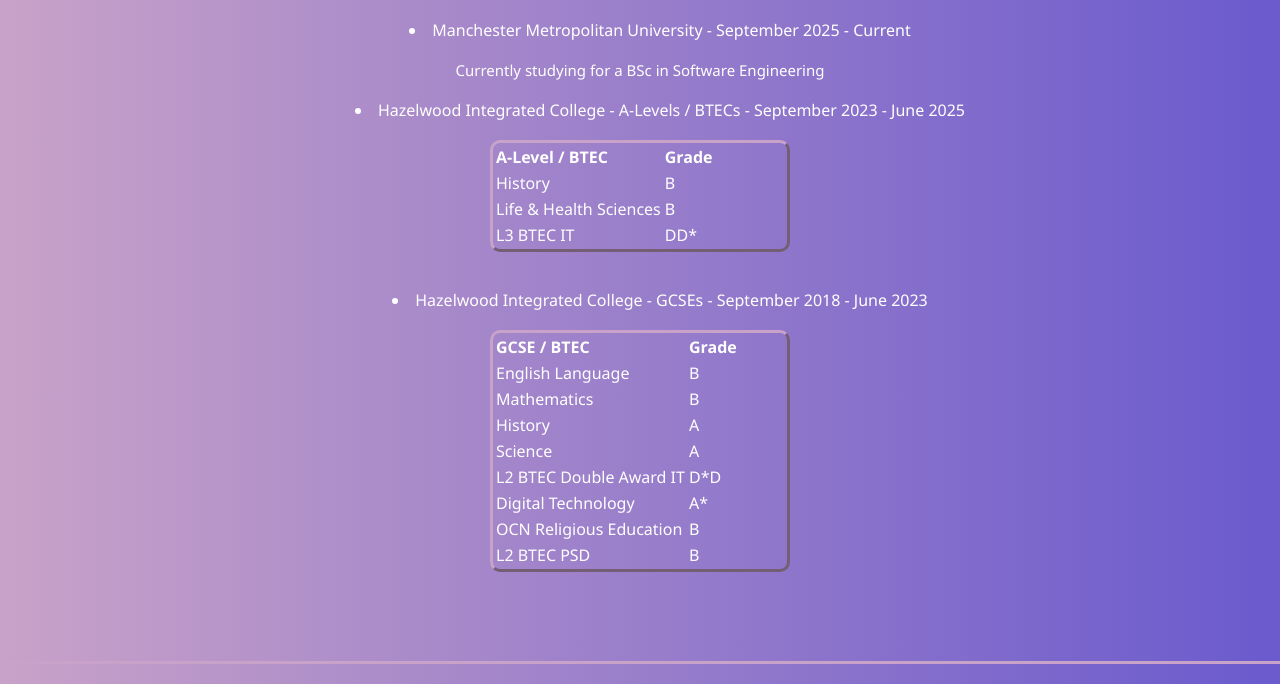
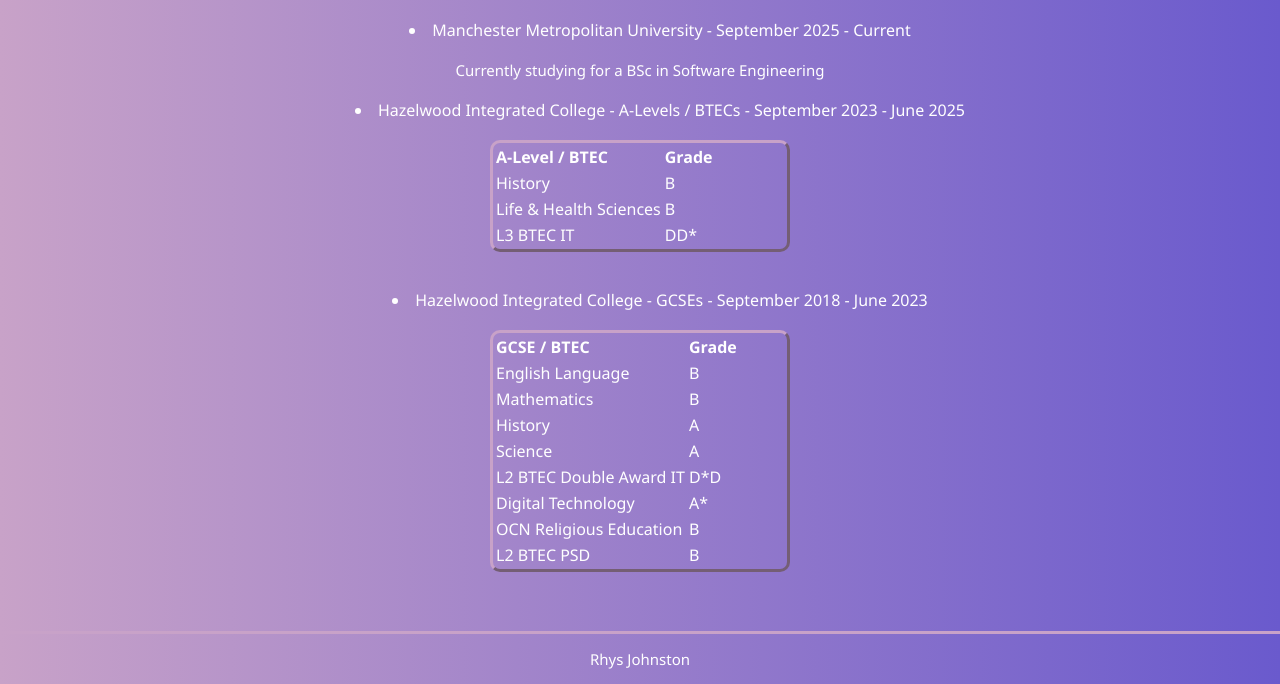
Before and after one commit to RhysFJohnston/CV-Website, a plain HTML site: page education.html in a window 1280 px wide. Shown: the part 116-800 px from the top of the page. Drawn offline with Linux system fonts and the light colour scheme.

Commit message:
Update education.html

```diff
--- a/education.html
+++ b/education.html
@@ -129,7 +129,7 @@
         </main>
 
         <footer>
-
+      <p>Rhys Johnston</p>
         </footer>
 
     </body>
```
